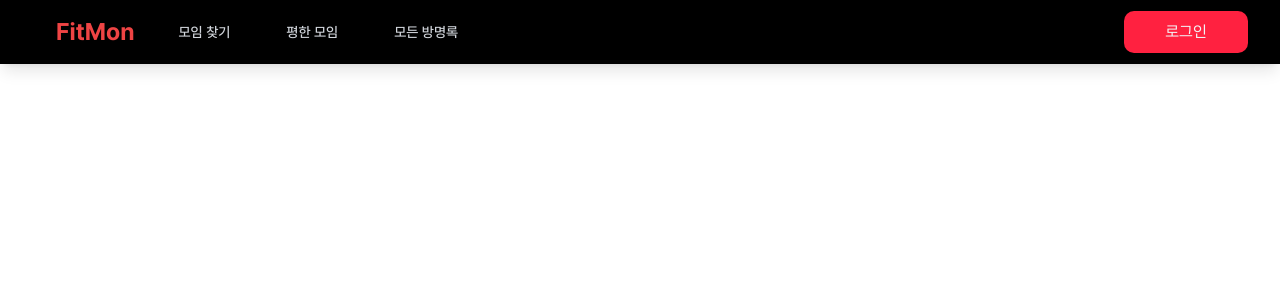
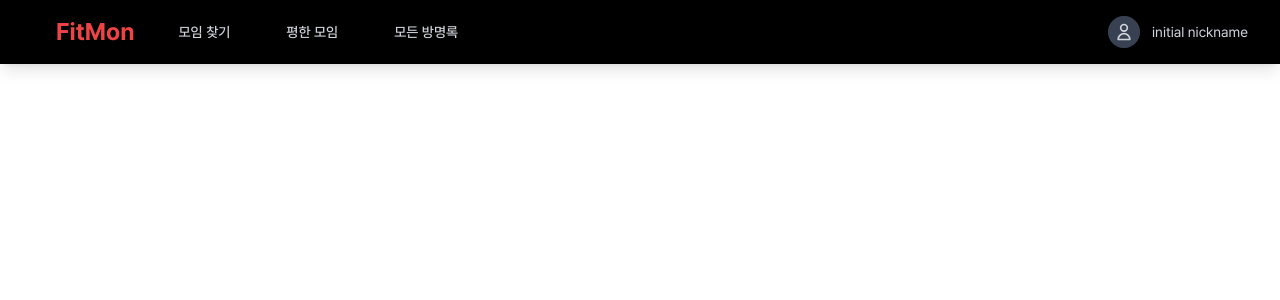
Before and after one commit to FESI06-project/-frontend, a Next.js app: page / in a window 1280 px wide. Both pictures are taken after a click on the button "로그인". Shown: the top 300 px of the page. Built offline with nearby package versions, Linux system fonts and the light colour scheme.

Commit message:
✨ feat: zustand로 멤버 상태 관리

```diff
--- a/src/components/Navigation.tsx
+++ b/src/components/Navigation.tsx
@@ -1,7 +1,8 @@
 import Link from 'next/link';
 import Image from 'next/image';
 import { useRouter } from 'next/router';
-import { useEffect, useState } from 'react';
+import { useState } from 'react';
+import useMemberStore from '@/stores/useMemberStore';
 
 export default function Navigation() {
   const router = useRouter();
@@ -12,14 +13,8 @@ export default function Navigation() {
       : 'text-gray-300';
   };
 
-  const [isLogin, setIsLogin] = useState<boolean>(false);
-  const [nickname, setNickname] = useState<string>('유저닉네임까지10글자까지');
   const [isListExpanded, setIsListExpanded] = useState<boolean>(false);
-
-  useEffect(() => {
-    setIsLogin(localStorage.getItem('isLogin') === 'true');
-    setNickname(localStorage.getItem('nickname') ?? '유저닉네임까지10글자까지');
-  }, []);
+  const { isLogin, setIsLogin, nickname } = useMemberStore();
 
   const handleListButtonClick = () => {
     setIsListExpanded(!isListExpanded);
@@ -97,38 +92,17 @@ export default function Navigation() {
                       </div>
                     </button>
                   </div>
-                  <div className="text-gray-300 text-sm">{nickname}</div>
-                </div>
-              </div>
-              <div className="flex items-center">
-                <div className="flex items-center ml-4">
-                  <div className="mr-3">
-                    <button
-                      type="button"
-                      className="bg-gray-800 flex text-sm rounded-full focus:outline-none focus:ring-2 focus:ring-offset-2 focus:ring-offset-gray-800 focus:ring-white"
-                    >
-                      <span className="sr-only">Open user menu</span>
-                      <div className="h-8 w-8 rounded-full bg-gray-700 flex items-center justify-center">
-                        <svg
-                          className="h-5 w-5 text-gray-300"
-                          fill="none"
-                          strokeLinecap="round"
-                          strokeLinejoin="round"
-                          strokeWidth="2"
-                          viewBox="0 0 24 24"
-                          stroke="currentColor"
-                        >
-                          <path d="M16 7a4 4 0 11-8 0 4 4 0 018 0zM12 14a7 7 0 00-7 7h14a7 7 0 00-7-7z" />
-                        </svg>
-                      </div>
-                    </button>
+                  <div className="hidden md:flex items-center text-gray-300 text-sm">
+                    {nickname}
                   </div>
-                  <div className="text-gray-300 text-sm">{nickname}</div>
                 </div>
               </div>
             </>
           ) : (
-            <button className="w-[124px] h-[42px] rounded-[10px] bg-primary text-white">
+            <button
+              onClick={() => setIsLogin(!isLogin)}
+              className="w-[124px] h-[42px] rounded-[10px] bg-primary text-white"
+            >
               {'로그인'}
             </button>
           )}
--- /dev/null
+++ b/src/stores/useMemberStore.ts
@@ -0,0 +1,16 @@
+import { create } from 'zustand';
+
+interface memberStates {
+  isLogin: boolean;
+  nickname: string;
+  setIsLogin: (isLogin: boolean) => void;
+  setNickname: (nickname: string) => void;
+}
+const useMemberStore = create<memberStates>((set) => ({
+  isLogin: false,
+  nickname: 'initial nickname',
+  setIsLogin: (isLogin: boolean) => set({ isLogin: isLogin }),
+  setNickname: (nickname: string) => set({ nickname: nickname }),
+}));
+
+export default useMemberStore;
```
